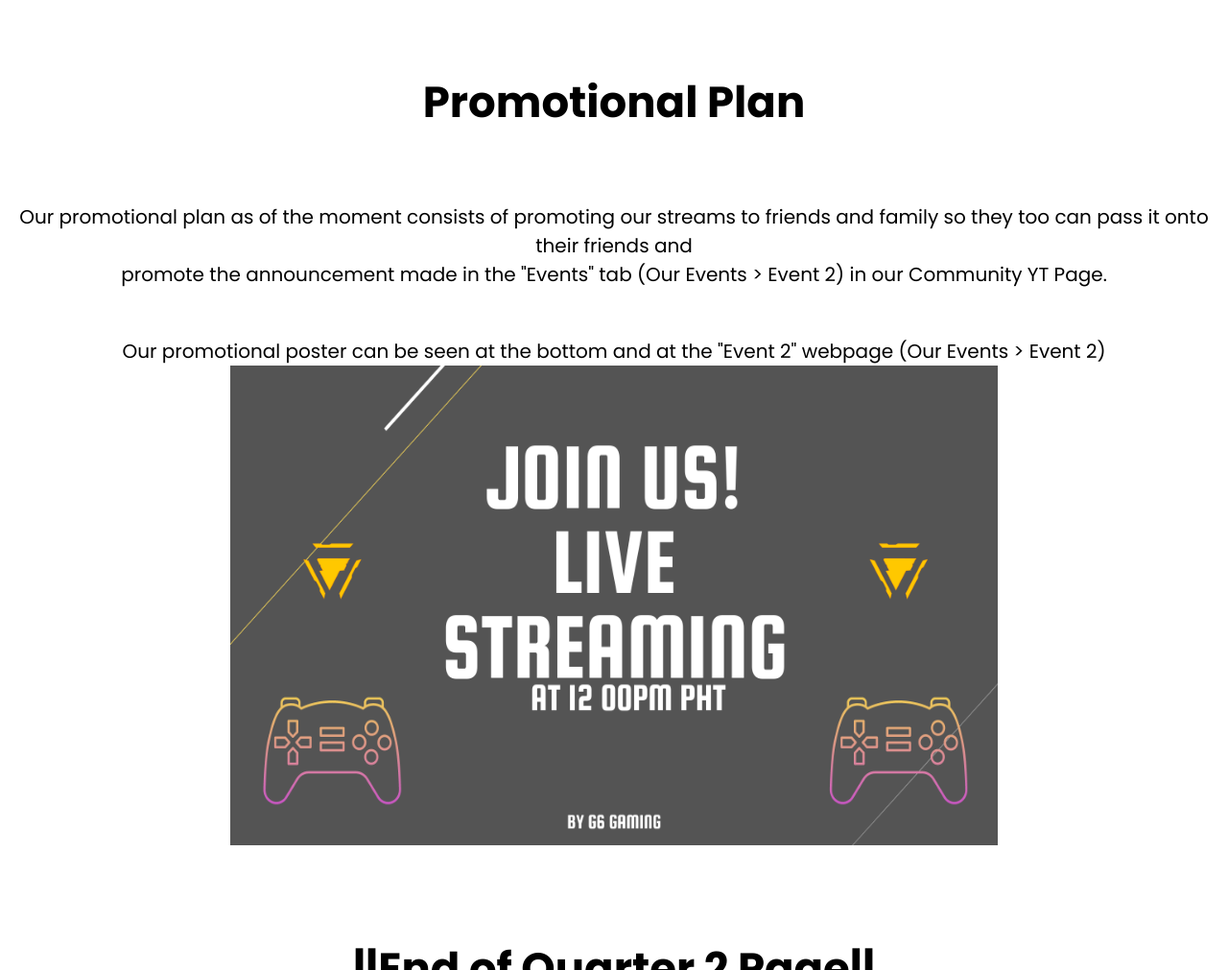
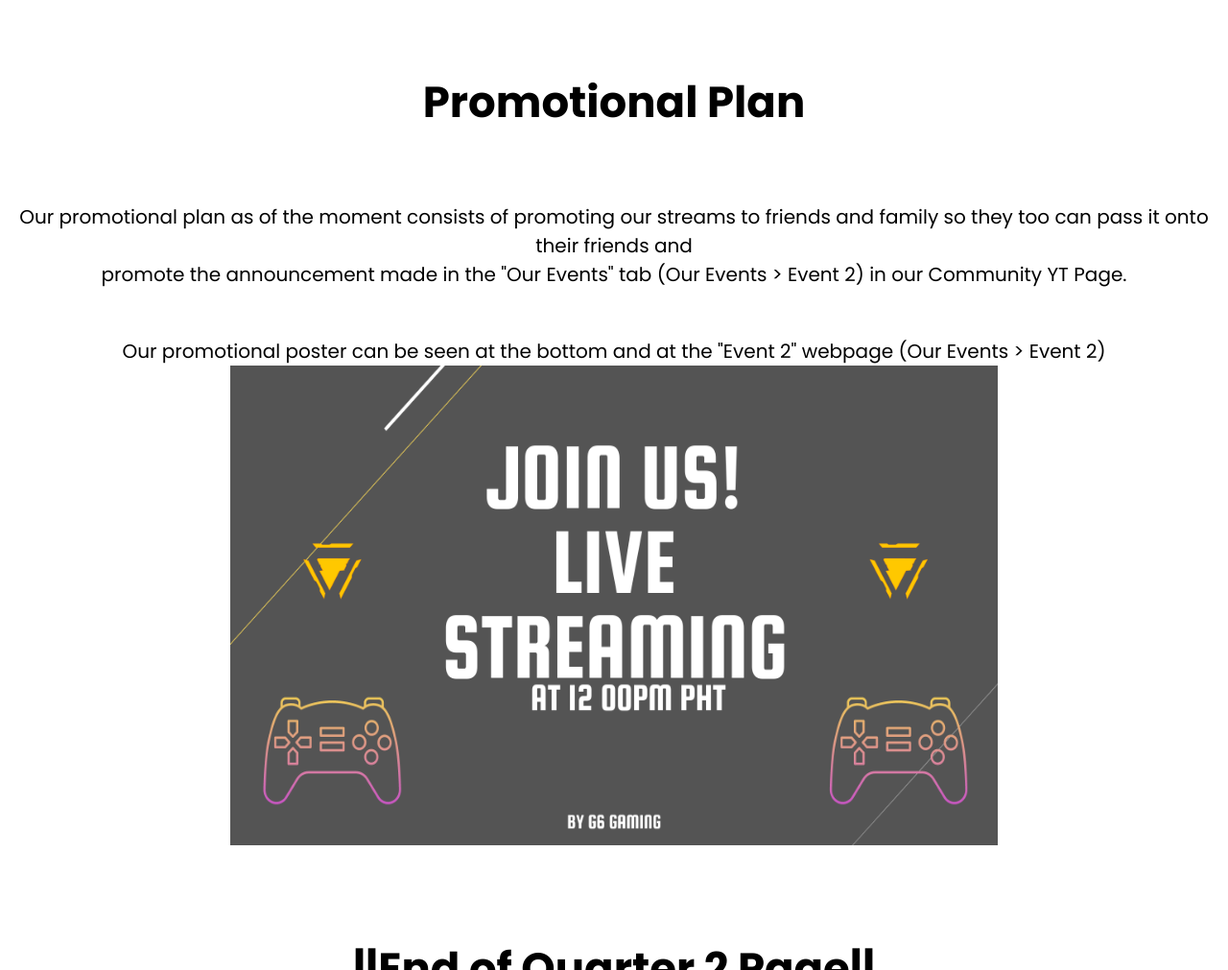
Before and after one commit to ICOOLDIAMOND/Grd10Grp6Website, a plain HTML site: page quarter2.html in a window 1280 px wide. Shown: the part 933-1944 px from the top of the page at 96% size. Drawn offline with Linux system fonts and the light colour scheme.

Commit message:
multupdate

```diff
--- a/quarter2.html
+++ b/quarter2.html
@@ -26,7 +26,7 @@
 <p> Below is our Stream Outline. We hope to follow this during our stream, only allowing breaks as a break on the proposed schedule</p>
 <img src="q2outline.PNG" class="center"><br><br><br>
 <h3>Promotional Plan</h3>
-<p>Our promotional plan as of the moment consists of promoting our streams to friends and family so they too can pass it onto their friends and<br>promote the announcement made in the "Events" tab (Our Events > Event 2) in our Community YT Page.</p><br><br>
+<p>Our promotional plan as of the moment consists of promoting our streams to friends and family so they too can pass it onto their friends and<br>promote the announcement made in the "Our Events" tab (Our Events > Event 2) in our Community YT Page.</p><br><br>
 <p> Our promotional poster can be seen at the bottom and at the "Event 2" webpage (Our Events > Event 2)</p>
 <img src="fella2.png" class="center" width="800" height="500"><br>
 <h3> ||End of Quarter 2 Page||</h3>
```
